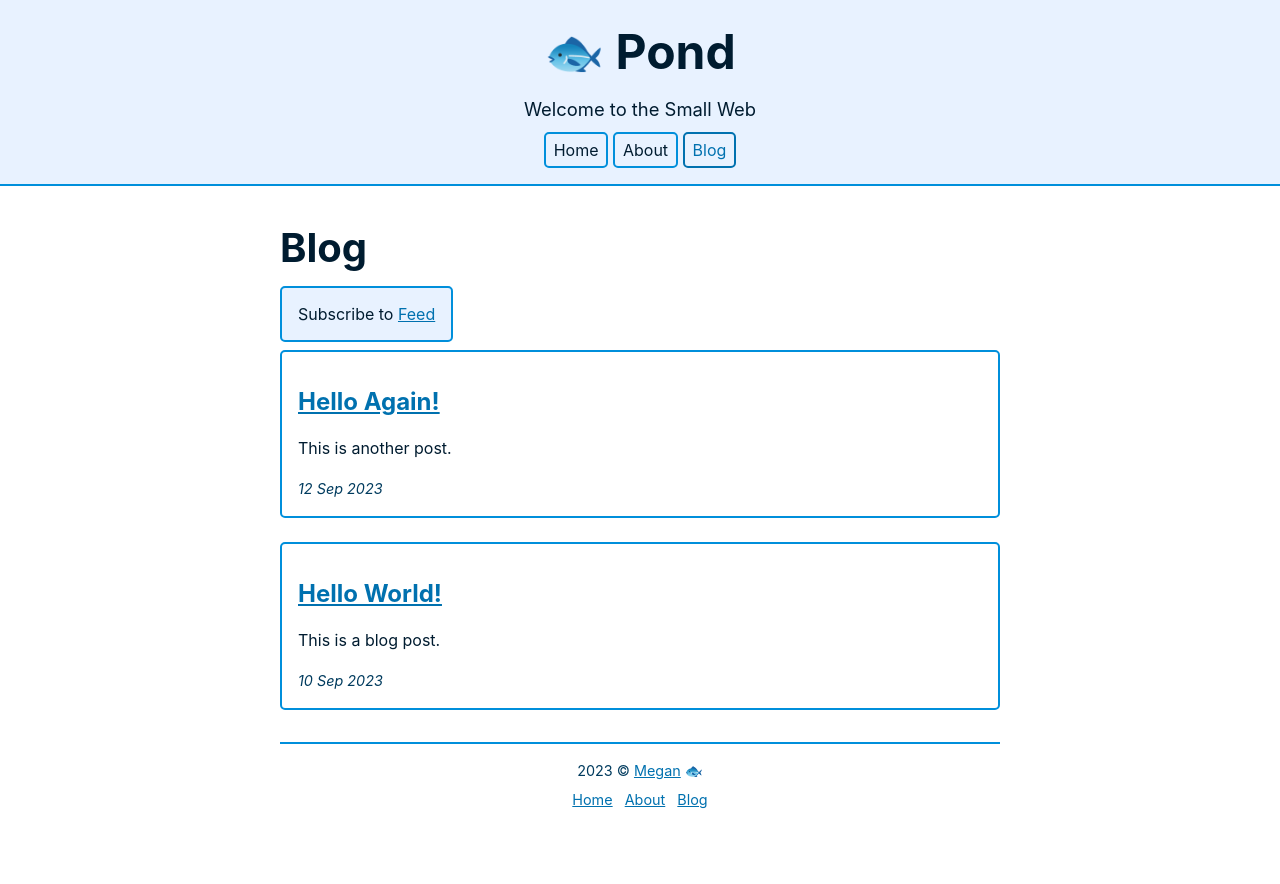
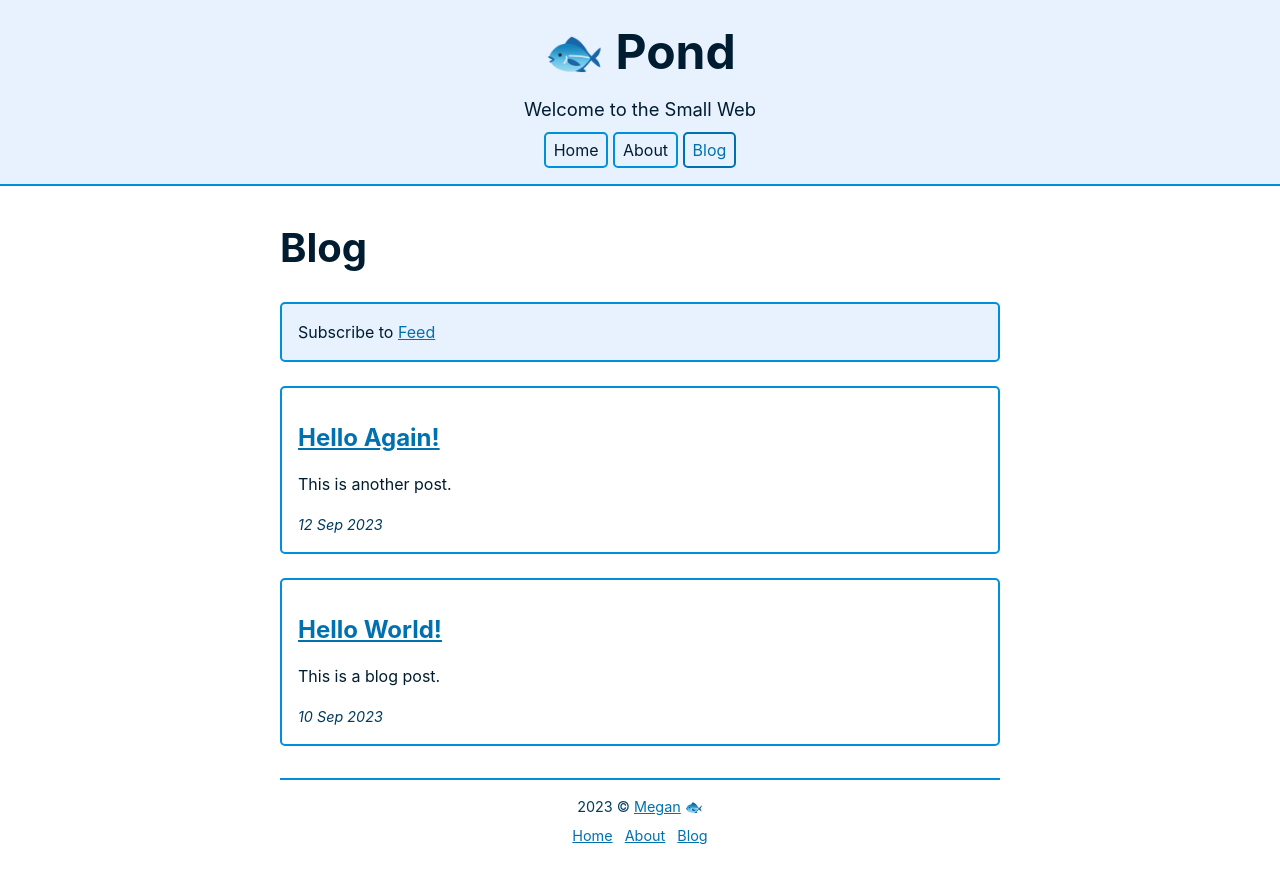
Before and after one commit to megdna/pond, a Jekyll site: the page built from blog.md, in a window 1280 px wide. Shown: the top 884 px of the page. Built offline with Jekyll 4.4.1, drawn with Linux system fonts in a browser that asks for light colours.

Commit message:
Update theme

```diff
--- a/_layouts/post.html
+++ b/_layouts/post.html
@@ -3,5 +3,5 @@ layout: default
 ---
 <h2>{{ page.title }}</h2>
 {% if page.description %}<p class="notice">{{ page.description }}</p>{% endif %}
-{% if page.date %}<p class="meta"><i>Posted on {{ page.date | date_to_string }}</i></p>{% endif %}
+{% if page.date %}<cite>Posted on {{ page.date | date_to_string }}</cite>{% endif %}
 {{ content }}
--- a/blog.md
+++ b/blog.md
@@ -4,7 +4,7 @@ permalink: /blog
 title: Blog
 image: /images/blue.jpg
 ---
-<description>Subscribe to <a href="{{ site.baseurl }}/feed" target="_blank">Feed</a></description>
+<div class="notice">Subscribe to <a href="{{ site.baseurl }}/feed" target="_blank">Feed</a></div>
 
 {% for post in site.posts %}
 <article>
--- a/style.css
+++ b/style.css
@@ -189,14 +189,14 @@ h6 {
 }
 
 /* Special elements */
-article, aside, description, details, pre {
+article, aside, details, pre {
   border: 2px solid var(--border);
   border-radius: 5px;
   margin: 1.5rem 0;
   padding: 1rem;
 }
 
-aside, description, details, pre {
+aside, details, pre {
   background-color: var(--bg-box);
 }
 
@@ -231,11 +231,6 @@ code, kbd, pre {
 pre {
   max-width: 100%;
   overflow: auto;
-}
-
-description {
-  max-width: 100%;
-  overflow: none;
 }
 
 details {
@@ -312,3 +307,12 @@ table caption {
   font-weight: bold;
   margin-bottom: 0.5rem;
 }
+
+/* Classes */
+.notice {
+  background-color: var(--bg-box);
+  border: 2px solid var(--border);
+  border-radius: 5px;
+  margin: 1.5rem 0;
+  padding: 1rem;
+}
```
Also changed, not shown: about.md (+2 -2 lines).
